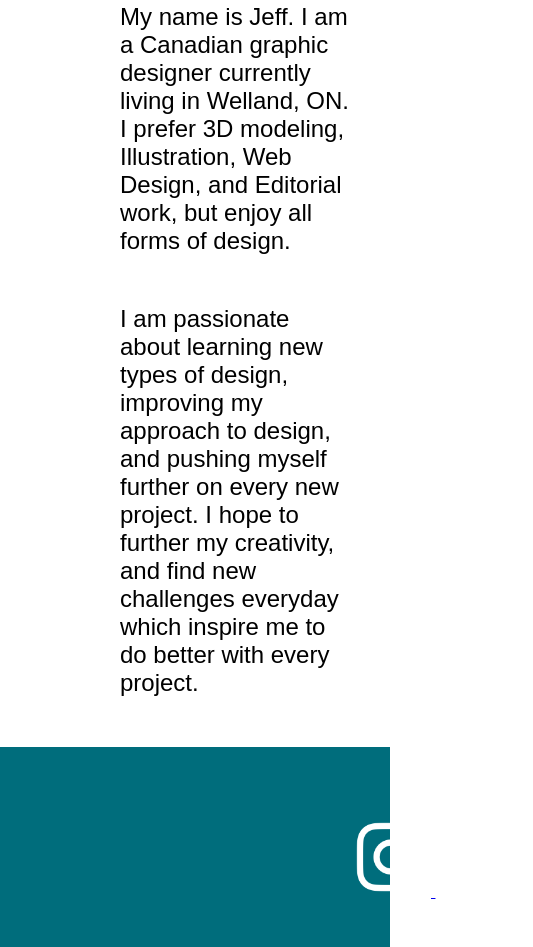
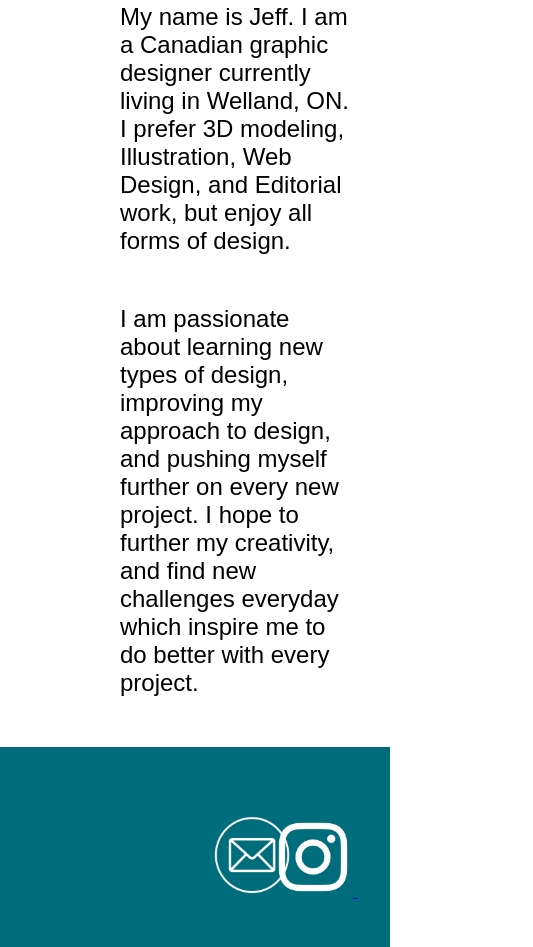
Before and after one commit to Maudacity/portfolio, a plain HTML site: page index.html in a window 390 px wide. Shown: the part 2978-3925 px from the top of the page, 533 px wide, since content can reach past the window. Drawn offline with nearby package versions, Linux system fonts and the light colour scheme.

Commit message:
fixed footer scroll

```diff
--- a/style.css
+++ b/style.css
@@ -271,3 +271,19 @@ transition: opacity .5s;
   left: 79%;
  width: 100%;
 }
+@media screen and (max-width: 1000px) {
+  .instagram {
+    text-align: center;
+   position:relative;
+   bottom: -60px;
+    left: 70%;
+   width: 100%;
+  }
+
+  .email {
+    text-align: center;
+   position:relative;
+   bottom: -63px;
+    left: 25%;
+   width: 100%;
+}
```
